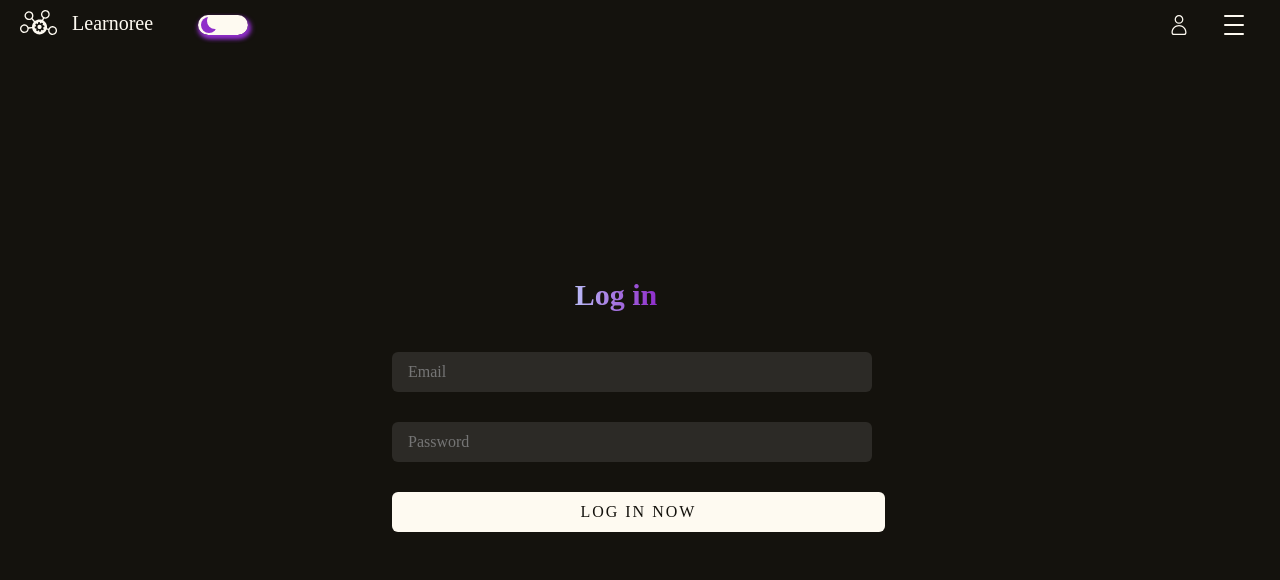
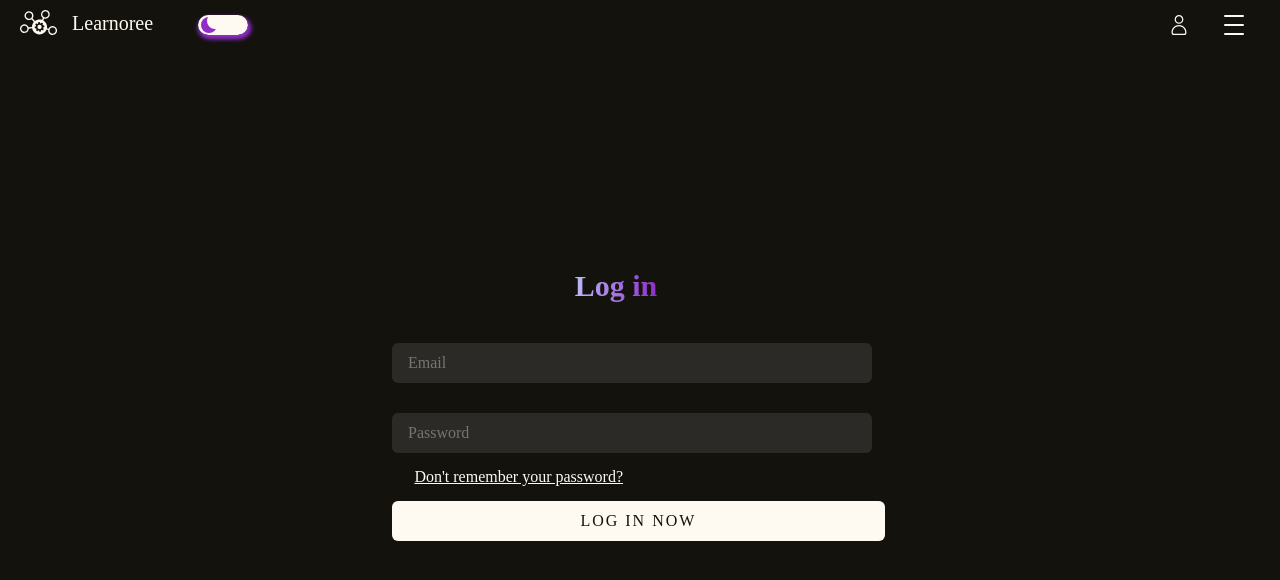
Before and after one commit to lizzochek/learnoree, a Vue app: page /login in a window 1280 px wide. Shown: the top 580 px of the page. Built offline with nearby package versions, Linux system fonts and the light colour scheme.

Commit message:
Login page fixes

```diff
--- a/src/assets/css/components/login-page.scss
+++ b/src/assets/css/components/login-page.scss
@@ -124,6 +124,17 @@
   .error-input {
     border: 1px solid red;
     animation: shake 0.82s;
+  }
+
+  #link {
+    position: inherit;
+    color: var(--forth-color);
+    margin-left: 5%;
+    text-decoration: underline;
+  }
+
+  #link:hover {
+    cursor: pointer;
   }
 }
 
--- a/src/components/pages/LoginPage.vue
+++ b/src/components/pages/LoginPage.vue
@@ -4,20 +4,21 @@
         <img v-if="mode == 'light'" id="img-2" src="../../assets/img/10.png" />
         <div id="container">
             <form class="login-form">
-                <h2>Log in</h2>
+                <h2>{{ headerText }}</h2>
                 <input :class="error ? 'error-input' : ''" autocomplete="off" spellcheck="false" class="control"
-                    type="email" placeholder="Email" />
-                <div v-if="error == 'emailValidation'" class="message-container">
+                    type="email" placeholder="Email" v-model="email" />
+                <div v-if="error == 'emailValidation' || error == 'wrongData'" class="message-container">
                     <img class="error-icon" src="https://img.icons8.com/emoji/48/null/exclamation-mark-emoji.png" />
                     <p class="error-p">Please enter valid email</p>
                 </div>
-                <input :class="error == 'wrongData' ? 'error-input' : ''" spellcheck="false" class="control" id="password"
-                    type="password" placeholder="Password" onkeyup="handleChange()" />
+                <input v-if="isLogin" :class="error == 'wrongData' ? 'error-input' : ''" spellcheck="false" class="control"
+                    v-model="password" id="password" type="password" placeholder="Password" onkeyup="handleChange()" />
                 <div v-if="error == 'wrongData'" class="message-container">
                     <img class="error-icon" src="https://img.icons8.com/emoji/48/null/exclamation-mark-emoji.png" />
                     <p class="error-p">Your email or password is wrong</p>
                 </div>
-                <button class="control" type="button" @click="handleLogin">Log in now</button>
+                <p id="link" @click="isLogin = !isLogin">{{ linkText }}</p>
+                <button class="control" type="button" @click="handleLogin">{{ buttonText }}</button>
             </form>
         </div>
     </div>
@@ -30,11 +31,32 @@ export default {
         return {
             error: '',
             mode: localStorage.getItem('mode'),
+            isLogin: true,
+            email: '',
+            password: '',
+        }
+    },
+    computed: {
+        linkText() {
+            return this.isLogin ? "Don't remember your password?" : "Go back to login"
+        },
+        headerText() {
+            return this.isLogin ? 'Log in' : 'Restore password'
+        },
+        buttonText() {
+            return this.isLogin ? 'Log in now' : 'Restore password';
+        }
+    },
+    watch: {
+        email: {
+            handler(newVal, oldVal) {
+                this.error = newVal.search(/^[\w-\.]+@([\w-]+\.)+[\w-]{2,4}$/g) === -1 ? 'emailValidation' : '';
+            }
         }
     },
     methods: {
         handleLogin() {
-        }
+        },
     }
 }
 </script>
```
